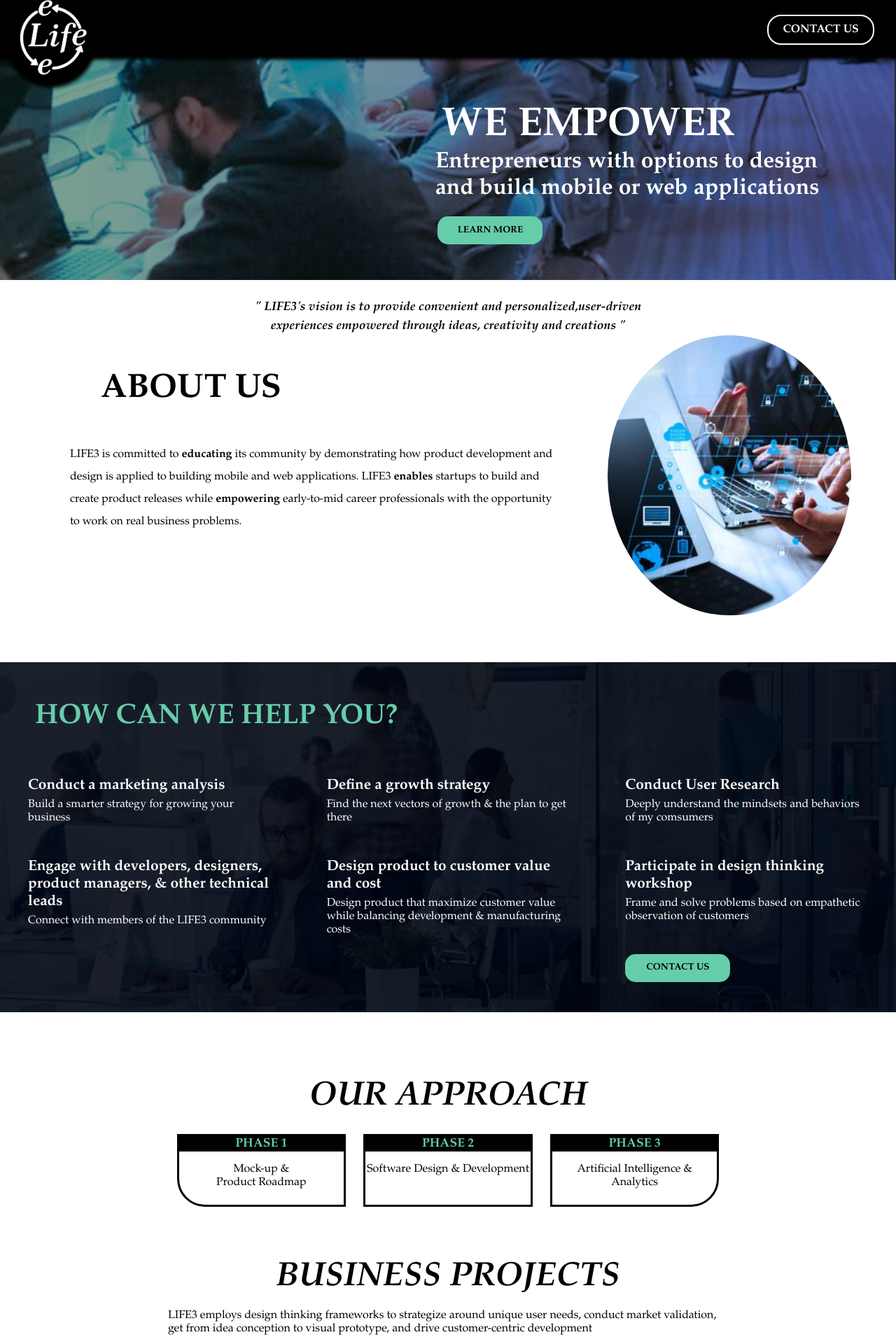
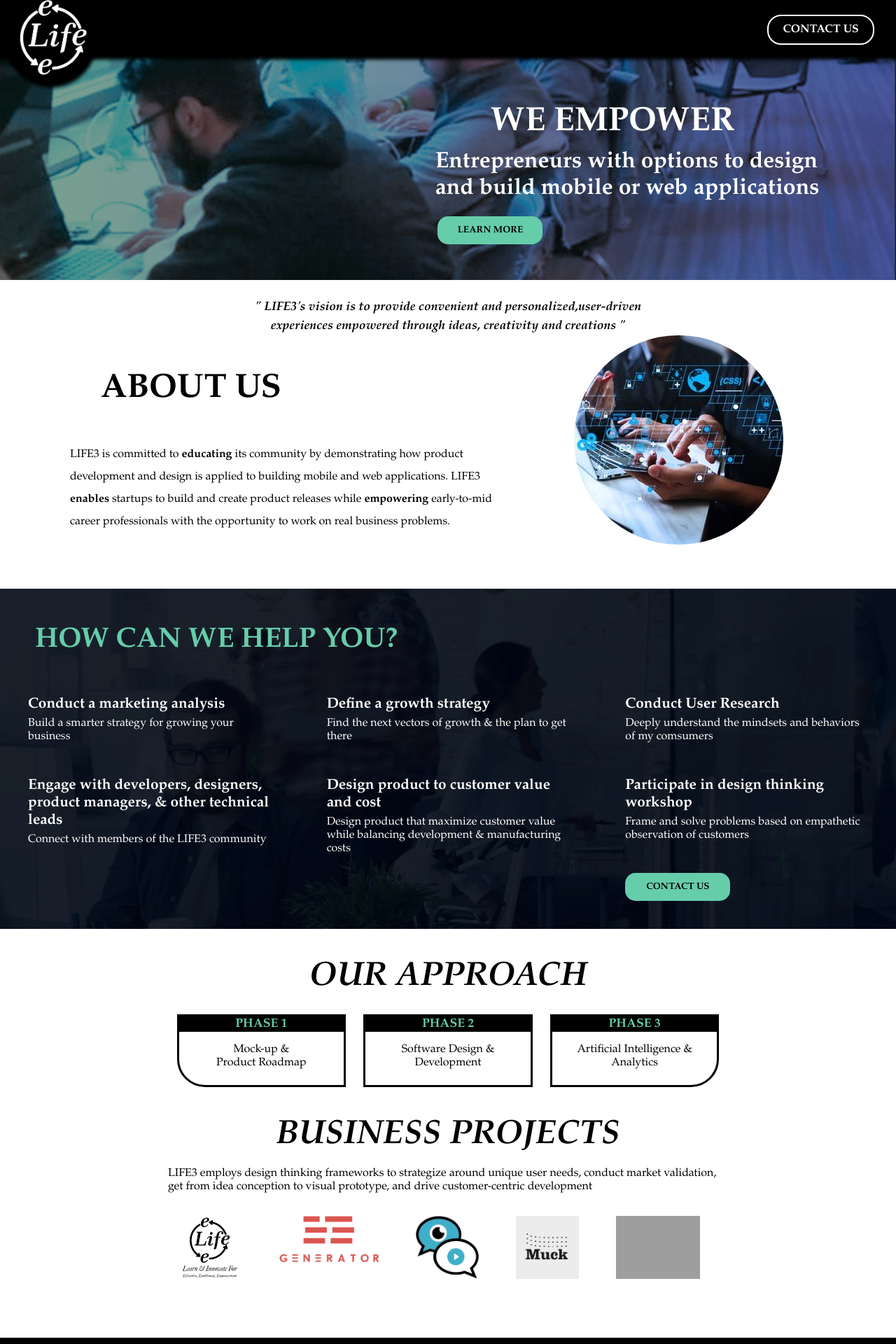
Before and after one commit to lingFun/life3-website, a PHP site: page / in a window 1280 px wide. Shown: the top 1920 px of the page at 70% size. Run offline with PHP 8.4, Linux system fonts and the light colour scheme; some libraries are stand-ins or nearby versions; grey boxes are pictures that could not be loaded.

Commit message:
small adjustment

```diff
--- a/CSS/styles.css
+++ b/CSS/styles.css
@@ -173,10 +185,10 @@ header .empowerButton:hover {
 .homeBanner2 {
     /* color: black; */
     background-image: url("../Assets/Images/Banner/3e\'s\ background\ image.png");
-    height: 500px;
+    height: 100%;
     width: 100%;
-    /* position: relative; */
-    background-size: 100% 500px;
+    position: relative;
+    /* background-size: 100% 500px; */
     background-repeat: no-repeat;
     background-position: center;
     display: flex;
@@ -184,7 +196,7 @@ header .empowerButton:hover {
     flex-direction: column;
     justify-content: space-around;
     text-align: center;
-    margin: 10px 0;
+    margin: 0;
 }
 .homeBanner2 h1 {
     color:mediumaquamarine;
@@ -301,7 +314,7 @@ header .homeBanner .navClickArea:nth-child(3) {
     position:absolute;
     color:white;
     margin:50px 0 30px 50px;
-    font-size: 360%;
+    font-size: 3rem;
     top:12%;
     right:18%;
 }
@@ -390,29 +395,30 @@ header .professionalBanner {
 .aboutUs .aboutContent {
     margin-left: 100px;
     line-height:2.0;
-    width: 55vw;
+    width: 50vw;
 }
 
 .aboutUs h1 {
     margin: 1em 0 1em 3em;
     /* font-style: normal; */
-    font-size: 300%;
+    font-size: 3rem;
 }
 .aboutUs .aboutImage {
-    /* display: inline-block; */
-    position:relative;
-    width:400px;
-    height:400px;
-    overflow:hidden;
-    border-radius: 50%;
+    display: inline-block;
+    /* height: 300px; */
+
+    /* overflow:hidden; */
+    /* border-radius: 50%; */
     /* float: right; */
-    margin: 0 5vw 0;
+
 
 }
 .aboutUs .aboutImage img{
     width:auto;
-    height: 100%;
-    /* margin-right: -50%; */
+    /* height: 100%; */
+    border-radius: 50%;
+    margin: 0 5rem 0 ;
+    /* position: absolute; */
 }
 
 
@@ -553,9 +559,9 @@ header .professionalBanner {
 
 /* Partners Section Stylings */
 .partners {
-    width: 100%;
-    height: 60vh;
-    margin: 15vh 0 10vh;
+    /* width: 100%; */
+    /* height: 60vh; */
+    margin:5vh 5vw;
     align-items: center;
 }
 
@@ -580,12 +586,12 @@ header .professionalBanner {
     text-align: center;
     /* text-shadow: 0 0 0.2em #8F7; */
     font-style:italic;
-    font-size: 300%;
+    font-size: 3rem;
     margin-top: 1em 0 1em;
 }
 
 .partners .sectionContent .partnersInfoContainer {
-    margin: 2vh auto;
+    /* margin: 2vh auto; */
     /* width: 50%; */
     max-width: 800px;
 }
--- a/index.html
+++ b/index.html
@@ -677,32 +677,32 @@
                 </table> -->
                 <table class="servicesTable mobileServicesTable">
                     <tr>
-                        <th><img src="Assets/Images/Icons/weOffer.png" alt="We Offer Icon" title="We Offer"></th>
+                        <!-- <th><img src="Assets/Images/Icons/weOffer.png" alt="We Offer Icon" title="We Offer"></th> -->
 
                     </tr>
                     <tr>
                         <th>
-                            <h2>We Offer</h2>
+                            <!-- <h2>We Offer</h2> -->
                         </th>
                     </tr>
                     <tr>
                         <td>
-                            <p class="weOffer"></p>
+                            <!-- <p class="weOffer"></p> -->
                         </td>
                     </tr>
                     <tr>
-                        <th><img src="Assets/Images/Icons/weProvide.png" alt="We Provide Icon" title="We Provide"></th>
+                        <!-- <th><img src="Assets/Images/Icons/weProvide.png" alt="We Provide Icon" title="We Provide"></th> -->
 
                     </tr>
                     <tr>
                         <th>
-                            <h2>We Provide</h2>
+                            <!-- <h2>We Provide</h2> -->
                         </th>
                     </tr>
                     <tr>
                         <td>
                             <div class="aboutTeam">
-                                <h2>The Project Team</h2>
+                                <!-- <h2>The Project Team</h2> -->
                                 <div class="teamProfiles">
                                     <figure id="omarD">
                                         <img class="teamProfileImage" src="Assets/Images/Team/omar.jpg"
@@ -1038,15 +1038,15 @@
                     </tr>
 
                     <tr>
-                        <th><img src="Assets/Images/Icons/weAdvise.png" alt="We Advise Icon" title="We Advise"></th>
+                        <!-- <th><img src="Assets/Images/Icons/weAdvise.png" alt="We Advise Icon" title="We Advise"></th> -->
 
                     </tr>
                     <tr>
                         <th>
-                            <h2>We Advise</h2>
+                            <!-- <h2>We Advise</h2> -->
                         </th>
                     </tr>
-                    <tr>
+                    <!-- <tr>
                         <td rowspan="2">
                             <table class="phasesTable">
                                 <tr>
@@ -1134,7 +1134,7 @@
                                 </div>
                             </div>
                         </td>
-                    </tr>
+                    </tr> -->
                 </table>
 
 
@@ -1233,15 +1233,17 @@
                 <br><a href="#contactUs"><button>CONTACT US</button></a>
             </div>
         </div>
+
     </div>
 
-    <section class="partners">
+
+    <div class="partners">
         <div class="sectionContent">
             <div class="partnersInfoContainer">
                 <h1><a>Our Approach</a></h1>
                 <div class="approach">
                     <div class="phase" style="border-bottom-left-radius: 40px;"><h2>phase 1</h2><p>Mock-up & <br>Product Roadmap</p></div>
-                    <div class="phase"><h2>phase 2</h2><p>Software Design & Development</p></div>
+                    <div class="phase"><h2>phase 2</h2><p>Software Design & <br>Development</p></div>
                     <div class="phase" style="border-bottom-right-radius: 40px;"><h2>phase 3</h2><p>Artificial Intelligence & Analytics</p></div>
                 </div>
             </div>
@@ -1304,7 +1306,7 @@
             </div>
         </div>
 
-    </section>
+    </div>
 
     <footer>
         <div class="contactUsForm" id="contactUs">
```
Also changed, not shown: other parts of CSS/styles.css (+21 -16 lines), Assets/Images/Banner/About Us image.jpg.
